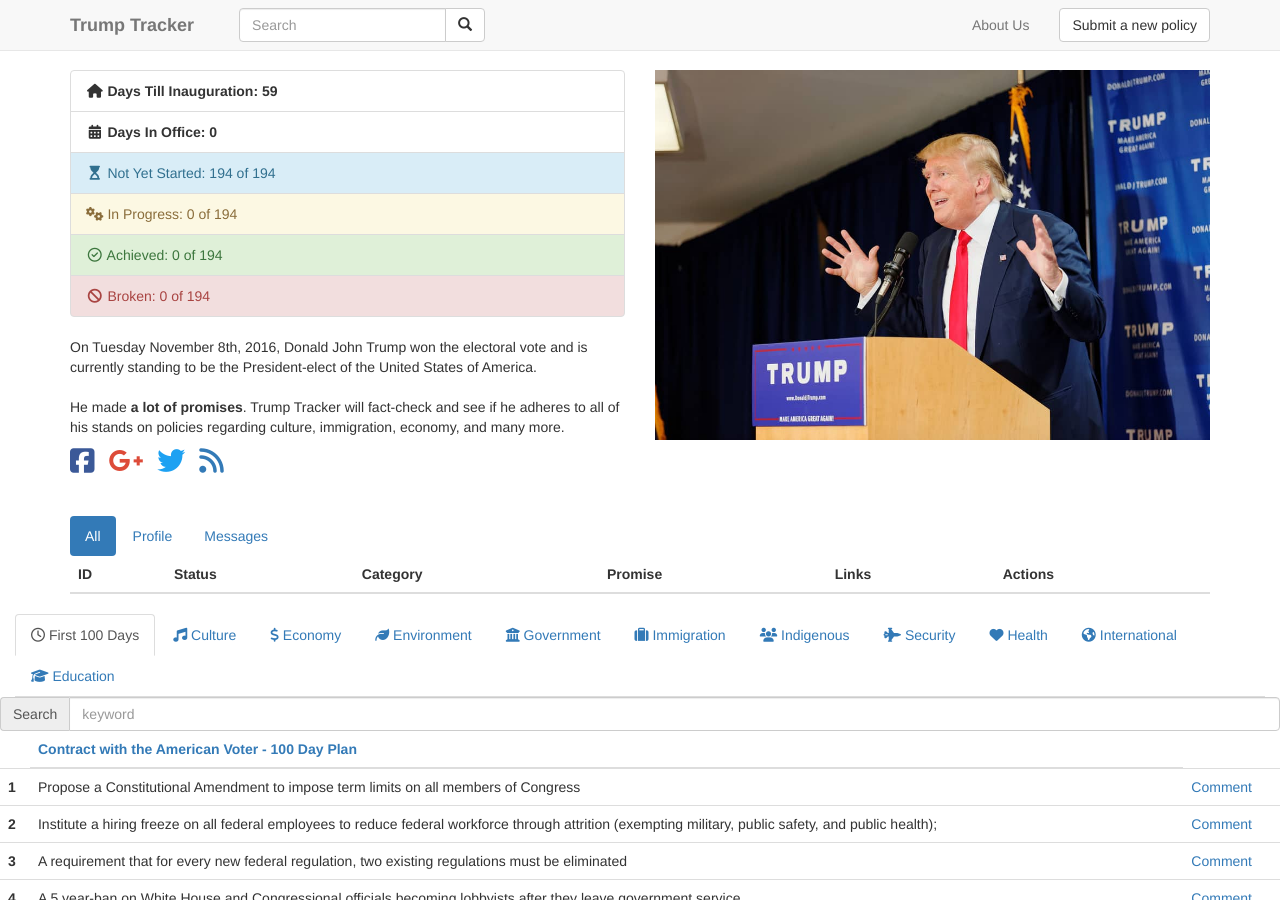
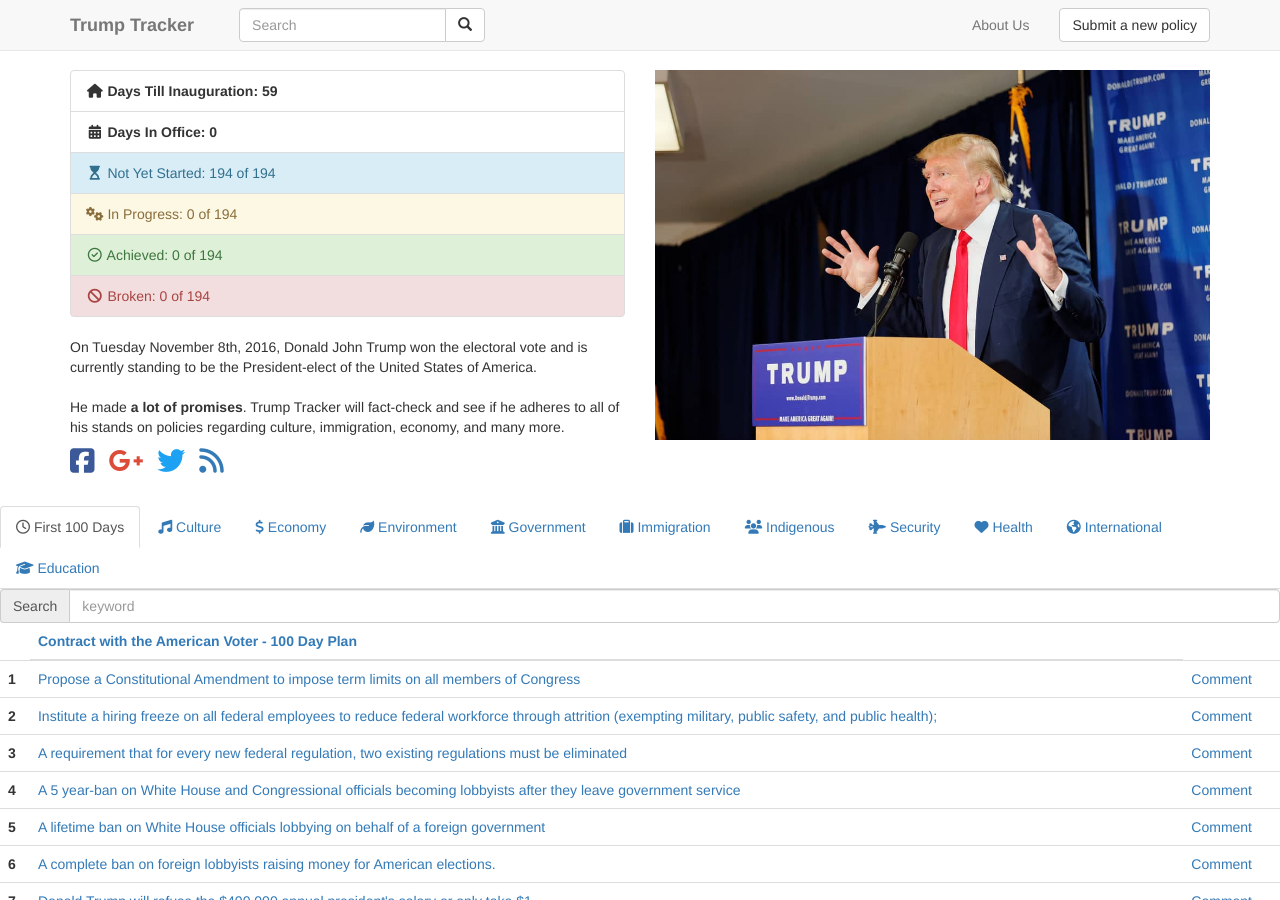
Before and after one commit to TrumpTracker/trumptracker.github.io, a Jekyll site: the page built from index.html, in a window 1280 px wide and 900 px high. Built offline with Jekyll 4.4.1, drawn with Linux system fonts in a browser that asks for light colours; nearby versions of some CDN libraries.

Commit message:
Revert index to current state of master

```diff
--- a/index.html
+++ b/index.html
@@ -3,14 +3,11 @@
 comments: false
 ---
 
-{% assign tabs = site.data.data.tabs %}
-{% assign promises = site.data.data.promises %}
-{% assign icons = site.data.data.icons %}
-
-<div class="container promises-header">
+<div class="container">
     <div class="row search-results" style="display:none">
         <div class="col-md-12">
-            <ul class="list-group" id="search-results"></ul>
+            <ul class="list-group" id="search-results">
+            </ul>
         </div>
     </div>
     <div class="row">
@@ -42,37 +39,32 @@
                 <li class="list-group-item list-group-item-success">
                     <i class="fa fa-check-circle-o fa-fw"></i>
                     Achieved: <span id="points-achieved"></span>
-                    of <span class="total-points"> </span></li>
+                    of  <span class="total-points"> </span></li>
                 <li class="list-group-item list-group-item-danger">
                     <i class="fa fa-ban fa-fw"></i>
                     Broken: <span id="points-broken"></span> of <span class="total-points"></span>
                 </li>
             </ul>
             <p>
-                On Tuesday November 8th, 2016, Donald John Trump won the electoral vote and is currently standing to be
-                the President-elect of the United States of America.
-                <br/><br/>
-                He made <b>a lot of promises</b>. Trump Tracker will fact-check and see if he adheres to all of his
-                stands on policies regarding culture, immigration, economy, and many more.
+                On Tuesday November 8th, 2016, Donald John Trump won the electoral vote and is currently standing to be the President-elect of the United States of America.
+                <br /><br />
+                He made <b>a lot of promises</b>. Trump Tracker will fact-check and see if he adheres to all of his stands on policies regarding culture, immigration, economy, and many more.
             </p>
 
-            <div id="share-buttons">
+            <div>
                 <ul class="list-inline">
                     <li>
-                        <a href="http://www.facebook.com/sharer.php?u=https://trumptracker.github.io/" target="_blank"
-                           style="color:#3b5998;">
+                        <a href="http://www.facebook.com/sharer.php?u=https://trumptracker.github.io/" target="_blank" style="color:#3b5998;">
                             <i class="fa fa-2x fa-facebook-square"></i>
                         </a>
                     </li>
                     <li>
-                        <a href="https://plus.google.com/share?url=https://trumptracker.github.io/" target="_blank"
-                           style="color:#dd4b39;">
+                        <a href="https://plus.google.com/share?url=https://trumptracker.github.io/" target="_blank" style="color:#dd4b39;">
                             <i class="fa fa-2x fa-google-plus"></i>
                         </a>
                     </li>
                     <li>
-                        <a href="https://twitter.com/share?url=https://trumptracker.github.io/&amp;text=Track&nbsp;&commat;realDonaldTrump&apos;s&nbsp;Electoral&nbsp;Promises&nbsp;with&nbsp;Trump&nbsp;Tracker.&amp;hashtags=TrumpTracker&amp;via=VirenMohindra"
-                           target="_blank" style="color:#1da1f2;">
+                        <a href="https://twitter.com/share?url=https://trumptracker.github.io/&amp;text=Track&nbsp;&commat;realDonaldTrump&apos;s&nbsp;Electoral&nbsp;Promises&nbsp;with&nbsp;Trump&nbsp;Tracker.&amp;hashtags=TrumpTracker&amp;via=VirenMohindra" target="_blank" style="color:#1da1f2;">
                             <i class="fa fa-2x fa-twitter"></i>
                         </a>
                     </li>
@@ -86,84 +78,15 @@
 
         </div>
         <div class="col-md-6">
-            <img src="assets/trump-main.jpg" class="img-responsive center-block"
-                 alt="Donald Trump standing on a podium."/>
+            <img src="assets/trump-main.jpg" class="img-responsive center-block" alt="Donald Trump standing on a podium." />
         </div>
     </div>
 </div>
-
-
-
-
-<div class="container promises">
+<br />
+<div class="container-fluid">
     <div class="row">
-        <div class="col-md-12">
-
-            {% assign categories = promises | map: 'category' | uniq %}
-            <ul class="nav nav-pills">
-
-                <li role="presentation" class="active"><a href="#">All</a></li>
-
-                {% for category in categories %}
-                    <li role="presentation"><a href="#">
-                        <i class="fa fa-fw fa-{{ icons[category] }}"></i> {{ category }}</a>
-                    </li>
-                {% endfor %}
-
-                <li role="presentation"><a href="#">Profile</a></li>
-                <li role="presentation"><a href="#">Messages</a></li>
-            </ul>
-
-            <div class="table-responsive">
-                <table class="table table-striped">
-
-                    <thead>
-                        <tr>
-                            <th>ID</th>
-                            <th>Status</th>
-                            <th>Category</th>
-                            <th>Promise</th>
-                            <th>Links</th>
-                            <th>Actions</th>
-                        </tr>
-                    </thead>
-
-                    <tbody>
-                        {% for promise in promises %}
-                            <tr class="promise">
-                                <td class="promise__id">{{ promise.id }}.</td>
-                                <td class="promise__status">
-                                    <i class="fa fa-fw fa-{{ icons[promise.status] }}" title="{{ promise.status }}"></i>
-                                </td>
-                                <td class="promise__category" style="white-space: nowrap;">
-                                    <i class="fa fa-fw fa-{{ icons[promise.category] }}"></i> {{ promise.category }}
-                                </td>
-                                <td class="promise__title">{{ promise.title }}</td>
-                                <td class="promise__sources" style="white-space: nowrap;">
-                                    {% for source in promise.sources %}
-                                        <a href="{{ source.url }}" title="{{ source.source_title }}">Link {{ forloop.index }}</a>
-                                    {% endfor %}
-                                </td>
-                                <td class="promise__comment-link"><a href="{{ promise.comments }}">Comment</a></td>
-                            </tr>
-                        {% endfor %}
-                    </tbody>
-
-                </table>
-            </div>
-        </div>
-    </div>
-</div>
-
-
-
-
-<div class="container-fluid promises">
-    <div class="row">
-        <div class="col-md-12">
-
         <ul class="nav nav-tabs" id="myTabs" role="tablist">
-                {% for tab in tabs %}
+            {% for tab in site.data.data.tabs %}
             <li role="presentation" class="{{tab.id}} {% if forloop.index == 1 %}active{% endif %}">
                 <a href="#{{tab.id}}" aria-controls="{{tab.id}}" role="tab" data-toggle="tab">
                     <i class="fa fa-{{tab.icon}}"></i> {{tab.name}}
@@ -171,20 +94,15 @@
             </li>
             {% endfor %}
         </ul>
-
-        </div> <!-- .col-md-12 -->
-
-        <div class="col-md-12">
-
+    </div>
+    <div>
         <!-- Tab panes -->
         <div class="tab-content">
-                {% for tab in tabs %}
-                <div role="tabpanel" class="tab-pane {% if forloop.index == 1 %}active{% endif %} fade in"
-                     id="{{tab.id}}">
+            {% for tab in site.data.data.tabs %}
+            <div role="tabpanel" class="tab-pane {% if forloop.index == 1 %}active{% endif %} fade in" id="{{tab.id}}">
                 <div class="row">
                     <div class="input-group">
-                            <div class="input-group-addon"><span>Search </span>
-                            </div>
+                        <div class="input-group-addon"><span>Search </span></div>
                         <input type="text" placeholder="keyword" class="form-control search"/>
                     </div>
                     {% for section in tab.sections %}
@@ -192,9 +110,7 @@
                         <thead>
                         <tr>
                             <td></td>
-                                <th>
-                                    <a href="{{section.link}}">{{section.header}}</a>
-                                </th>
+                            <th><a href="{{section.link}}">{{section.header}}</a></th>
                             <td></td>
                         </tr>
                         </thead>
@@ -202,7 +118,7 @@
                         {% for point in section.points %}
                         <tr class="{% if point.status == 'broken' %}danger{% endif %} {% if point.status == 'achieved' %}success{% endif %}">
                             <th>{{forloop.index}}</th>
-                                <td>{{point.text}}</td>
+                            <td><a href="{{point.source}}">{{point.text}}</a></td>
                             <td>
                                 {% if point.comments %}
                                 <a href="{{point.comments}}" target="_blank" rel="nofollow">Comment</a>
@@ -216,8 +132,6 @@
                 </div>
             </div>
             {% endfor %}
-            </div> <!-- /.tab-content -->
-
-        </div> <!-- /.col-12 -->
-    </div> <!-- /.row -->
-</div> <!-- /.promises -->
+        </div>
+    </div>
+</div>
```
Lines whose indentation alone changed are shown as unchanged.
